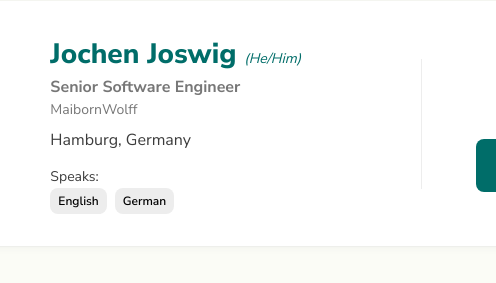
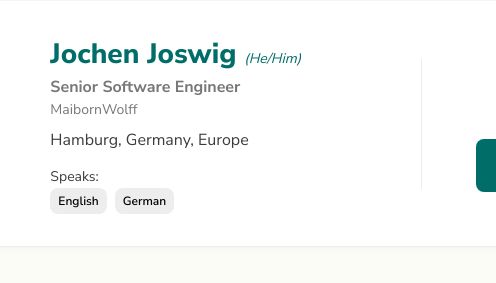
Before and after one commit to Green-Software-Foundation/speakers, an Astro site: page /speakers/jochen-joswig in a window 1280 px wide. Shown: the part 167-450 px from the top of the page, 408-904 px from the left. Built offline with nearby package versions, Linux system fonts and the light colour scheme; Astro itself is replaced by a stand-in of ours.

Commit message:
Add continent

```diff
--- a/src/pages/speakers/jochen-joswig.md
+++ b/src/pages/speakers/jochen-joswig.md
@@ -4,7 +4,7 @@ name: Jochen Joswig
 pronoun: He/Him
 position: Senior Software Engineer
 company: MaibornWolff
-location: Hamburg, Germany
+location: Hamburg, Germany, Europe
 languages:
   - English
   - German
```
